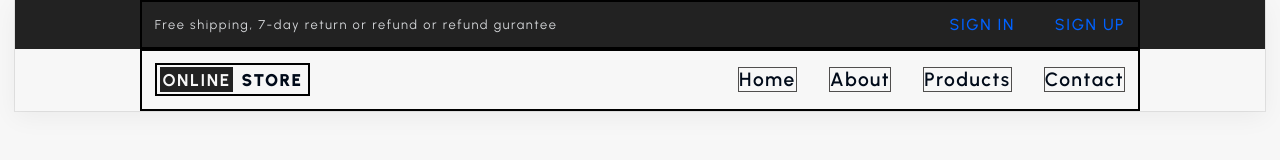
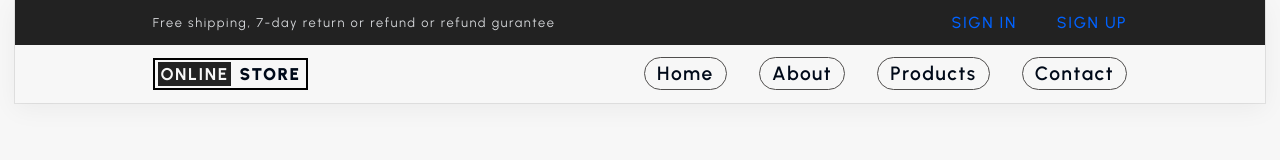
Before and after one commit to VedanshChasta/Online-Store, a website built with Vite: page index.html in a window 1280 px wide. Built offline with nearby package versions, Linux system fonts and the light colour scheme.

Commit message:
navbar styling

```diff
--- a/src/style.css
+++ b/src/style.css
@@ -62,7 +62,7 @@ p,li,a{
 }
 
 .section-navbar .container{
-    border: 2px solid;
+    /* border: 2px solid; */
     width: 80%;
     display: flex;
     justify-content: space-between;
@@ -85,6 +85,7 @@ p,li,a{
         font-weight: 500;
         font-size: 1rem;
         display: inline-block;
+        cursor: pointer;
         position: relative;
 
 
@@ -108,6 +109,7 @@ p,li,a{
     }
     & a:hover:after{
         width: 100%;
+
     }
 }
 
@@ -147,33 +149,42 @@ p,li,a{
     display: flex;
     gap: 2rem;
 }
-.navbar ul li a{
+.navbar ul li{
     border: 1px solid var(--para-color);
-    text-transform: capitalize;
+    border-radius: 50px;
+    padding: 4px 12px;
     text-align: center;
-    font-size: 1.2rem;
-    font-weight: 600;
-    color: var(--heading-color);
     display: inline-block;
     position: relative;
+    overflow: hidden;
+
 
     &::after{
         content: "";
         position: absolute;
         width: 100%;
-        height: 4%;
-        /* background-color: var(--bg2-color); */
-        bottom: 0;
+        height: 100%;
+        background-color: var(--bg2-color);
+        bottom: -100%;
         left: 0;
-        border-radius: 40%;
-        transition: all 0.3s linear;
+        border-radius: 50px;
+        transition: all .3s linear;
     }
 }
-.navbar ul li a:hover:after{
-    height: 100%;
+.navbar ul li:hover::after{
+    border-radius: 0;
+    bottom: 0;
 
 }
-.navbar ul li a:hover{
+.navbar ul li a{
+    color: var(--heading-color);
+    text-transform: capitalize;
+    font-size: 1.2rem;
+    font-weight: 600;
+    cursor: pointer;
+    position: relative;
+    z-index: 9;
+}
+.navbar ul li:hover a{
     color: var(--bg-color);
-
 }
```
